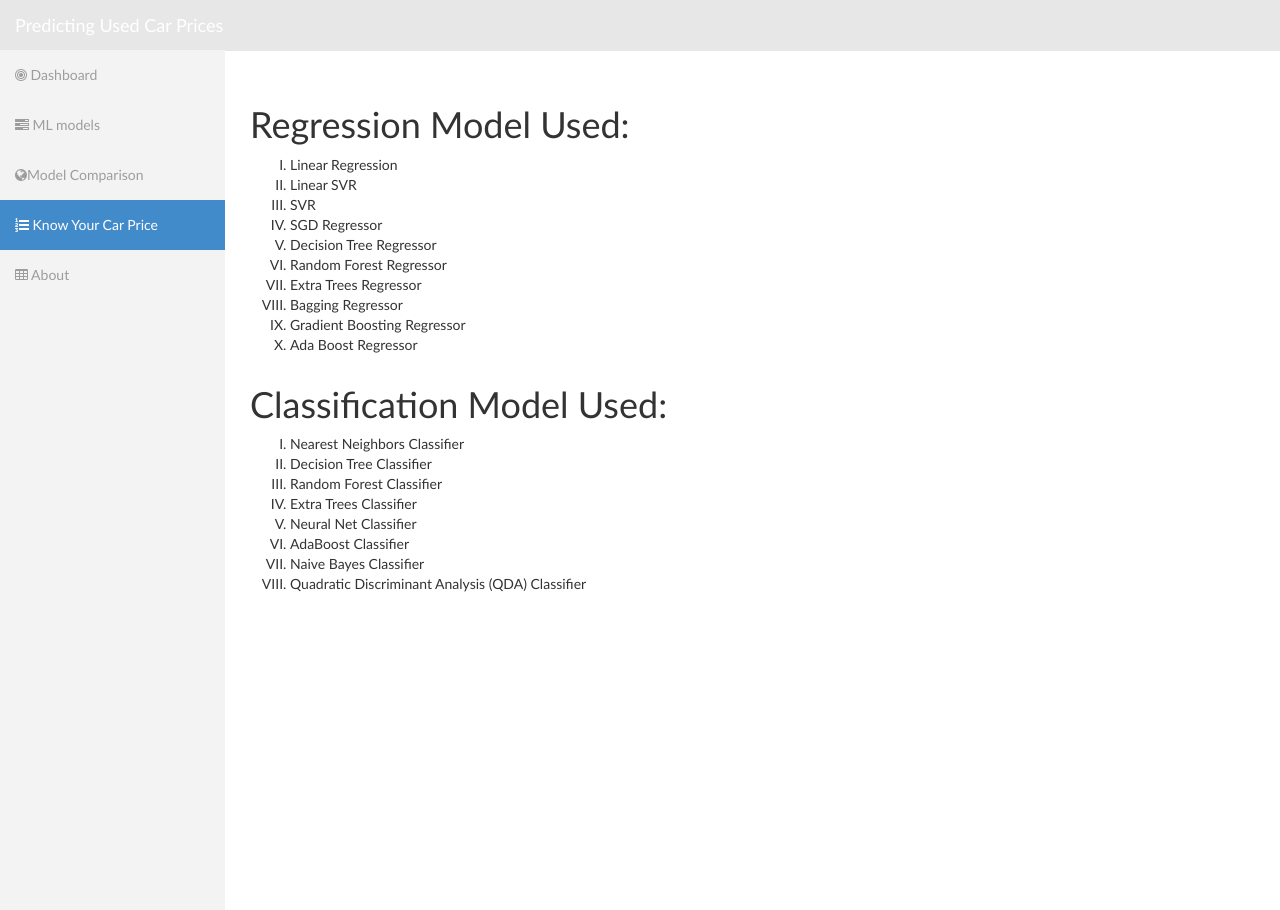
After one commit to Mazharul-Hossain/Car-Price-Prediction, a Flask app: page /portfolio in a window 1280 px wide. The commit adds this page. Run offline with Flask 2, Linux system fonts and the light colour scheme; parts of the project's set-up code (start-up, migrations or seed data) failed here and were passed over; some libraries are stand-ins or nearby versions.

Commit message:
List of ML modelupdated

```diff
--- a/app.py
+++ b/app.py
@@ -43,6 +43,12 @@ def about():
     return render_template('about.html')
 
 
+@app.route('/portfolio')
+def portfolio():
+    return render_template('portfolio.html', regressor_names=model_utils.regressor_names,
+                           classifier_names=model_utils.classifier_names)
+
+
 @app.route('/bootstrap-elements')
 def bootstrap():
     return render_template('bootstrap-elements.html')
@@ -62,11 +68,6 @@ def car_price():
         make = read_data.Make.unique()
         model = read_data.Model.unique()
     return render_template('car-price.html', city=city, state=state, make=make, model=model, prediction_text=[])
-
-
-@app.route('/plots/car_price_data/correlation_matrix')
-def images():
-    return render_template("home.html", title='testing')
 
 
 @app.route('/predict', methods=['POST'])
@@ -108,6 +109,11 @@ def predict():
                                prediction_text=prediction_text)
 
 
+@app.route('/plots/car_price_data/correlation_matrix')
+def images():
+    return render_template("home.html", title='testing')
+
+
 @app.route('/correlation_matrix')
 def correlation_matrix():
     bytes_obj = price_graph()
--- a/templates/about.html
+++ b/templates/about.html
@@ -28,7 +28,7 @@
             <div class="collapse navbar-collapse navbar-ex1-collapse">
                 <ul class="nav navbar-nav side-nav">
                     <li><a href="{{url_for('index')}}"><i class="fa fa-bullseye"></i> Dashboard</a></li>
-                    <li><a href="templates/portfolio.html"><i class="fa fa-tasks"></i> ML models</a></li>
+                    <li><a href="{{url_for('portfolio')}}"><i class="fa fa-tasks"></i> ML models</a></li>
                     <li><a href="templates/blog.html"><i class="fa fa-globe"></i>Model Comparison</a></li>
                     <li><a href="{{url_for('car_price')}}"><i class="fa fa-list-ol"></i> Know Your Car Price</a></li>
                     <li class="active"><a href="{{url_for('about')}}"><i class="fa fa-table"></i > About</a></li>
--- a/templates/car-price.html
+++ b/templates/car-price.html
@@ -27,7 +27,7 @@
         <div class="collapse navbar-collapse navbar-ex1-collapse">
             <ul class="nav navbar-nav side-nav">
                 <li><a href="{{ url_for('index') }}"><i class="fa fa-bullseye"></i> Dashboard</a></li>
-                <li><a href="templates/portfolio.html"><i class="fa fa-tasks"></i> ML models</a></li>
+                <li><a href="{{url_for('portfolio')}}"><i class="fa fa-tasks"></i> ML models</a></li>
                 <li><a href="templates/blog.html"><i class="fa fa-globe"></i>Model Comparison</a></li>
                 <li class="active"><a href="{{ url_for('car_price') }}"><i class="fa fa-list-ol"></i> Know Your Car
                     Price</a></li>
--- a/templates/index.html
+++ b/templates/index.html
@@ -33,7 +33,7 @@
             <div class="collapse navbar-collapse navbar-ex1-collapse">
                 <ul class="nav navbar-nav side-nav">
                     <li class="active"><a href="#"><i class="fa fa-bullseye"></i> Dashboard</a></li>
-                    <li><a href="templates/portfolio.html"><i class="fa fa-tasks"></i> ML models</a></li>
+                    <li><a href="{{url_for('portfolio')}}"><i class="fa fa-tasks"></i> ML models</a></li>
                     <li><a href="templates/blog.html"><i class="fa fa-globe"></i>Model Comparison</a></li>
                     <li><a href="{{url_for('car_price')}}"><i class="fa fa-list-ol"></i> Know Your Car Price</a></li>
                     <li><a href="{{url_for('about')}}"><i class="fa fa-table"></i > About</a></li>
--- /dev/null
+++ b/templates/portfolio.html
@@ -0,0 +1,69 @@
+<!DOCTYPE html>
+<html lang="en">
+<head>
+    <meta charset="utf-8">
+    <meta name="viewport" content="width=device-width, initial-scale=1.0">
+    <title>Car Price Prediction</title>
+
+    <link rel="stylesheet" type="text/css" href="static/bootstrap/css/bootstrap.min.css"/>
+    <link rel="stylesheet" type="text/css" href="static/font-awesome/css/font-awesome.min.css"/>
+    <link rel="stylesheet" type="text/css" href="static/css/local.css"/>
+
+    <script type="text/javascript" src="static/js/jquery-1.10.2.min.js"></script>
+    <script type="text/javascript" src="static/bootstrap/js/bootstrap.min.js"></script>
+</head>
+<body>
+<div id="wrapper">
+    <nav class="navbar navbar-inverse navbar-fixed-top" role="navigation">
+        <div class="navbar-header">
+            <button type="button" class="navbar-toggle" data-toggle="collapse" data-target=".navbar-ex1-collapse">
+                <span class="sr-only">Toggle navigation</span>
+                <span class="icon-bar"></span>
+                <span class="icon-bar"></span>
+                <span class="icon-bar"></span>
+            </button>
+            <a class="navbar-brand" href="{{ url_for('index') }}">Predicting Used Car Prices</a>
+        </div>
+        <div class="collapse navbar-collapse navbar-ex1-collapse">
+            <ul class="nav navbar-nav side-nav">
+                <li><a href="{{ url_for('index') }}"><i class="fa fa-bullseye"></i> Dashboard</a></li>
+                <li><a href="{{ url_for('portfolio') }}"><i class="fa fa-tasks"></i> ML models</a></li>
+                <li><a href="templates/blog.html"><i class="fa fa-globe"></i>Model Comparison</a></li>
+                <li class="active"><a href="{{ url_for('car_price') }}"><i class="fa fa-list-ol"></i> Know Your Car
+                    Price</a></li>
+                <li><a href="{{ url_for('about') }}"><i class="fa fa-table"></i> About</a></li>
+            </ul>
+
+        </div>
+    </nav>
+    <div id="page-wrapper">
+
+        <div class="row">
+            <div class="col-lg-12">
+                <h1>Regression Model Used: </h1>
+                <ol type="I">
+                    {% for regressor in regressor_names %}
+                        <li>{{ regressor }}</li>
+                    {% endfor %}
+                </ol>
+            </div>
+
+        </div>
+
+        <div class="row">
+            <div class="col-lg-12">
+                <h1>Classification Model Used: </h1>
+                <ol type="I">
+                    {% for classifier in classifier_names %}
+                        <li>{{ classifier }}</li>
+                    {% endfor %}
+                </ol>
+            </div>
+
+        </div>
+
+    </div>
+
+</div>
+</body>
+</html>
```
